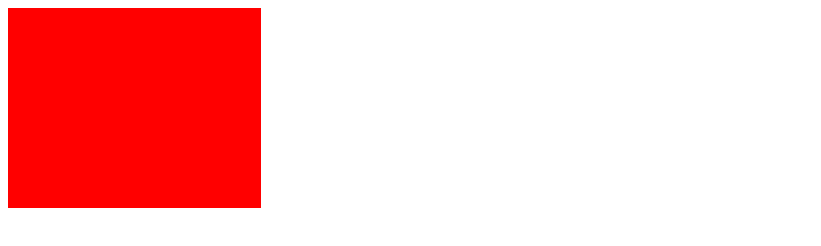
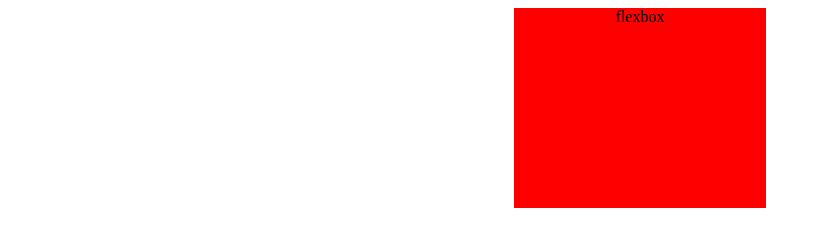
Before and after one commit to exsider11/bootcamp_repo, a plain HTML site: page week2/day1/activity1/index.html in a window 1280 px wide. Shown: the whole page, without its empty margins (0-821 px from the left). Drawn offline with Linux system fonts and the light colour scheme.

Commit message:
experimented with css

```diff
--- a/week2/day1/activity1/index.html
+++ b/week2/day1/activity1/index.html
@@ -8,6 +8,9 @@
                 width: 20%;
                 height: 200px;
                 background-color: red;
+                text-align:center;
+                margin: auto;
+                position: relative;
             }
             @media screen and (max-width:1000px) {
                 .square {
@@ -32,9 +35,15 @@
                     display:none
                 }
             }
+            .square:hover{
+                background: green;
+            }
+            .square:active{
+                background-color: yellow;
+            }
         </style>
     </head>
     <body>
-        <div class="square"></div>
+        <div class="square">flexbox</div>
     </body>
 </html>
```
